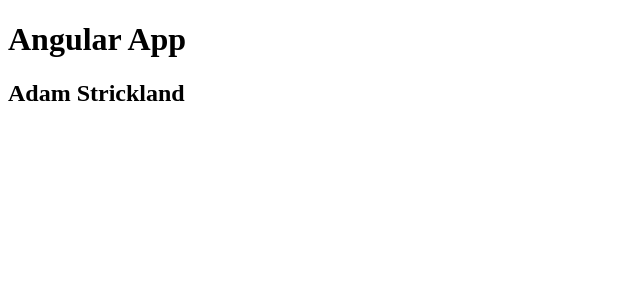
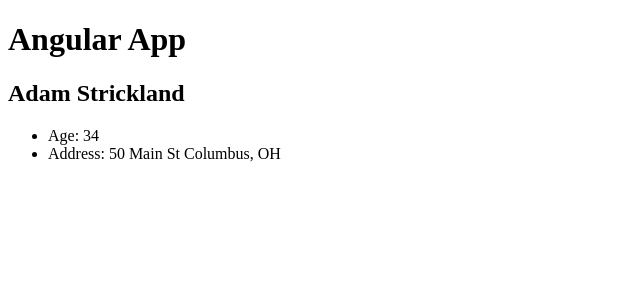
Before and after one commit to BuckeyeAdam/angular-sandbox, an Angular app: page / in a window 1280 px wide. Shown: the top 300 px of the page, without its empty margins (0-640 px from the left). Built offline with nearby package versions, Linux system fonts and the light colour scheme.

Commit message:
showing string interpolation

```diff
--- a/src/app/components/user/user.component.html
+++ b/src/app/components/user/user.component.html
@@ -1 +1,5 @@
-<h2>Adam Strickland</h2>
+<h2>{{firstName}} {{lastName}}</h2>
+<ul>
+  <li>Age: {{ showAge() }}</li>
+  <li>Address: {{ address.street}} {{address.city }}, {{ address.state }}</li>
+</ul>
--- a/src/app/components/user/user.component.ts
+++ b/src/app/components/user/user.component.ts
@@ -10,21 +10,18 @@
   firstName = 'Adam';
   lastName = 'Strickland';
   age = 34;
+  address = {
+    street: '50 Main St',
+    city: 'Columbus',
+    state: 'OH'
+  };
 
   // Methods
   constructor() {
     console.log('Hello user...');
-    console.log(this.age);
-    this.hasBirthday();
-    console.log(this.age);
-    this.sayHello();
   }
 
-  sayHello() {
-    console.log(`Hello ${this.firstName}`);
-  }
-
-  hasBirthday() {
-    this.age += 1;
+  showAge() {
+    return this.age;
   }
 }
```
